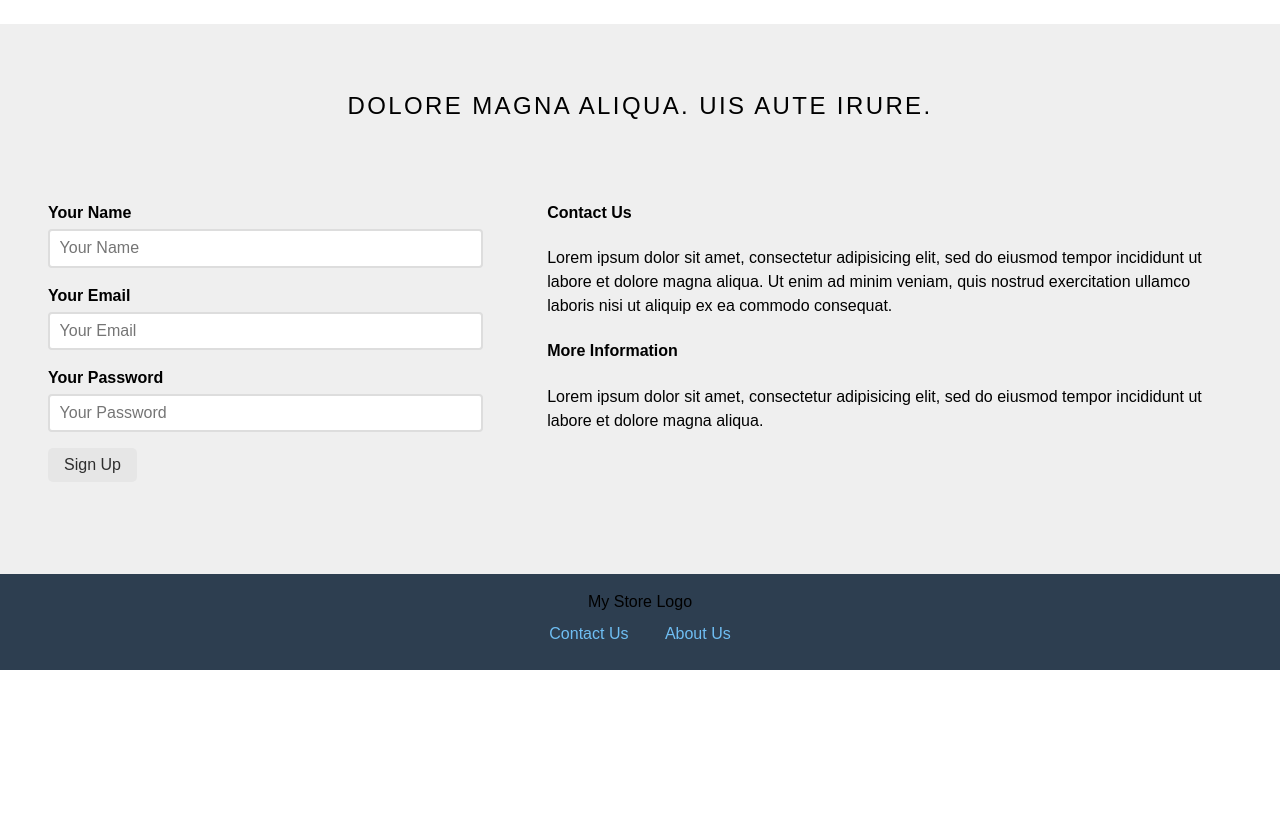
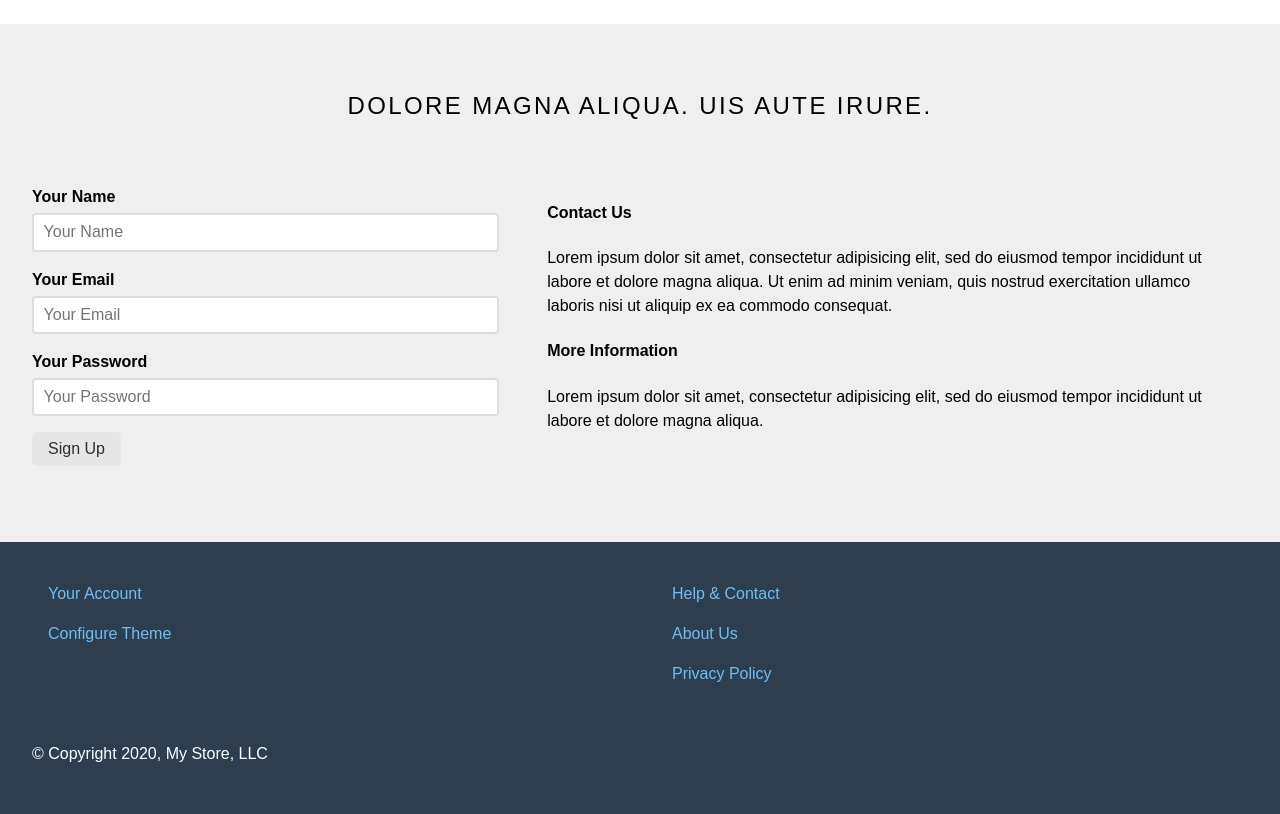
Before and after one commit to aparkening/my-store, a website: page public/home.html in a window 1280 px wide. Shown: the part 1214-2028 px from the top of the page. Before the commit the page ends 1884 px from the top, so only its background shows below. Drawn offline with nearby package versions, Linux system fonts and the light colour scheme.

Commit message:
Add 2 column menu and copyright to footer

```diff
--- a/public/home.html
+++ b/public/home.html
@@ -118,7 +118,7 @@
       <h2 class="content-head is-center">Dolore magna aliqua. Uis aute irure.</h2>
 
       <div class="pure-g">
-          <div class="l-box-lrg pure-u-1 pure-u-md-2-5">
+          <div class="l-box pure-u-1 pure-u-md-2-5">
               <form class="pure-form pure-form-stacked">
                   <fieldset>
 
@@ -155,13 +155,26 @@
       </div>
     </div><!-- /content -->
 
-    <div class="footer l-box is-center">
-      My Store Logo
-      <div class="pure-menu pure-menu-horizontal">
-        <ul class="pure-menu-list">
-          <li class="pure-menu-item"><a href="#" class="pure-menu-link">Contact Us</a></li>
-          <li class="pure-menu-item"><a href="#" class="pure-menu-link">About Us</a></li>
-        </ul>
+    <div class="footer l-box pure-g">
+      <div class="pure-u-1 pure-u-md-1-2 l-box">
+        <div class="pure-menu">
+          <ul class="pure-menu-list">
+            <li class="pure-menu-item"><a href="#" class="pure-menu-link">Your Account</a></li>
+            <li class="pure-menu-item"><a href="#" class="pure-menu-link">Configure Theme</a></li>
+          </ul>
+        </div>
+      </div>
+      <div class="pure-u-1 pure-u-md-1-2 l-box">
+        <div class="pure-menu">
+          <ul class="pure-menu-list">
+            <li class="pure-menu-item"><a href="#" class="pure-menu-link">Help & Contact</a></li>
+            <li class="pure-menu-item"><a href="#" class="pure-menu-link">About Us</a></li>
+            <li class="pure-menu-item"><a href="#" class="pure-menu-link">Privacy Policy</a></li>
+          </ul>
+        </div>
+      </div>
+      <div class="pure-u-1 l-box">
+        <p>© Copyright 2020, My Store, LLC</p>
       </div>
     </div><!-- /footer -->
 
--- a/public/styles/styles.css
+++ b/public/styles/styles.css
@@ -149,12 +149,11 @@ h6 {
   background-color: var(--nav-bg-color);
 }
 .pure-menu.pure-menu-fixed {
-  /* Fixed menus normally have a border at the bottom. */
+  /* Pure fixed menus normally have a border at the bottom. */
   border-bottom: none;
-  /* I need a higher z-index here because of the scroll-over effect. */
+  /* Increase z-index for scroll-over effect. */
   z-index: 4;
 }
-
 .pure-menu .pure-menu-heading {
   color: var(--nav-focus-txt-color);
   font-weight: 400;
@@ -163,12 +162,10 @@ h6 {
 .pure-menu a {
   color: var(--nav-txt-color);
 }
-
 .pure-menu li a:hover,
 .pure-menu li a:focus {
   text-decoration: underline;
 }
-
 .top-menu .pure-menu-selected > .pure-menu-link,
 .top-menu .pure-menu-selected > .pure-menu-link:visited,
 .top-menu .pure-menu-selected a,
@@ -287,8 +284,11 @@ h6 {
 
 .footer {
   background-color: var(--nav-bg-color);
-  color: var(--main-txt-color);
+  color: var(--nav-focus-txt-color);
   width: 100%;
+}
+.footer h3 {
+
 }
 
 
```
